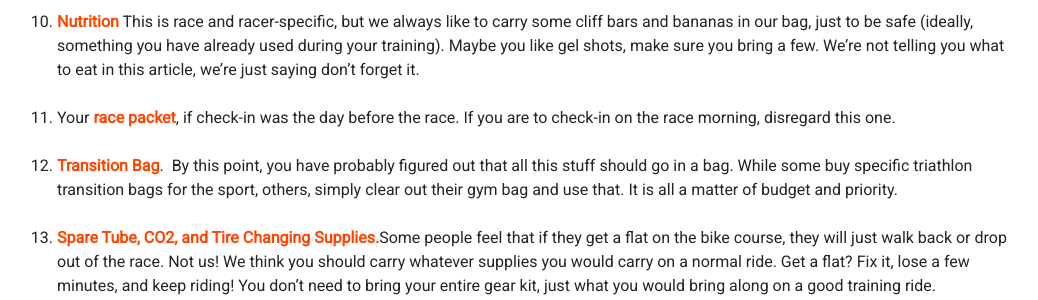
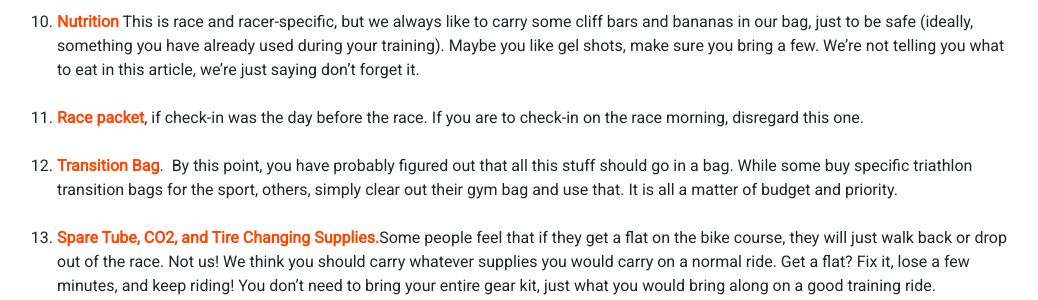
Before and after one commit to johnj974/triathlon-checklist, a Flask app: page /equipment_list in a window 1280 px wide. Shown: the part 780-1080 px from the top of the page, without its empty margins (126-1164 px from the left). Run offline with Flask 2, Linux system fonts and the light colour scheme; some libraries are stand-ins or nearby versions.

Commit message:
deleted text from page

```diff
--- a/templates/equipment.html
+++ b/templates/equipment.html
@@ -19,7 +19,7 @@
         <li><strong>Water / Hydration</strong>. Always have some water. You never know how long you will be waiting for your heat to begin, and you do not want to be dehydrated. If you trained with gatorade or another sport drink, bring that as well.</li><br>
         <li><strong>Nutrition</strong> This is race and racer-specific, but we always like to carry some cliff bars and bananas in our bag, just to be safe (ideally, something you have already used during your training).
         Maybe you like gel shots, make sure you bring a few. We’re not telling you what to eat in this article, we’re just saying don’t forget it.</li><br>
-        <li>Your <strong>race packet</strong>, if check-in was the day before the race. If you are to check-in on the race morning, disregard this one.</li><br>
+        <li><strong>Race packet</strong>, if check-in was the day before the race. If you are to check-in on the race morning, disregard this one.</li><br>
         <li><strong>Transition Bag</strong>. &nbsp;By this point, you have probably figured out that all this stuff should go in a bag. While some buy specific triathlon transition bags for the sport, others, simply clear out their gym bag and use that.
         It is all a matter of budget and priority.</li><br>
         <li><strong>Spare Tube, CO2, and Tire Changing Supplies.</strong>Some people feel that if they get a flat on the bike course, they will just walk back or drop out of the race. Not us! We think you should carry whatever supplies you would carry on a normal ride.
```
